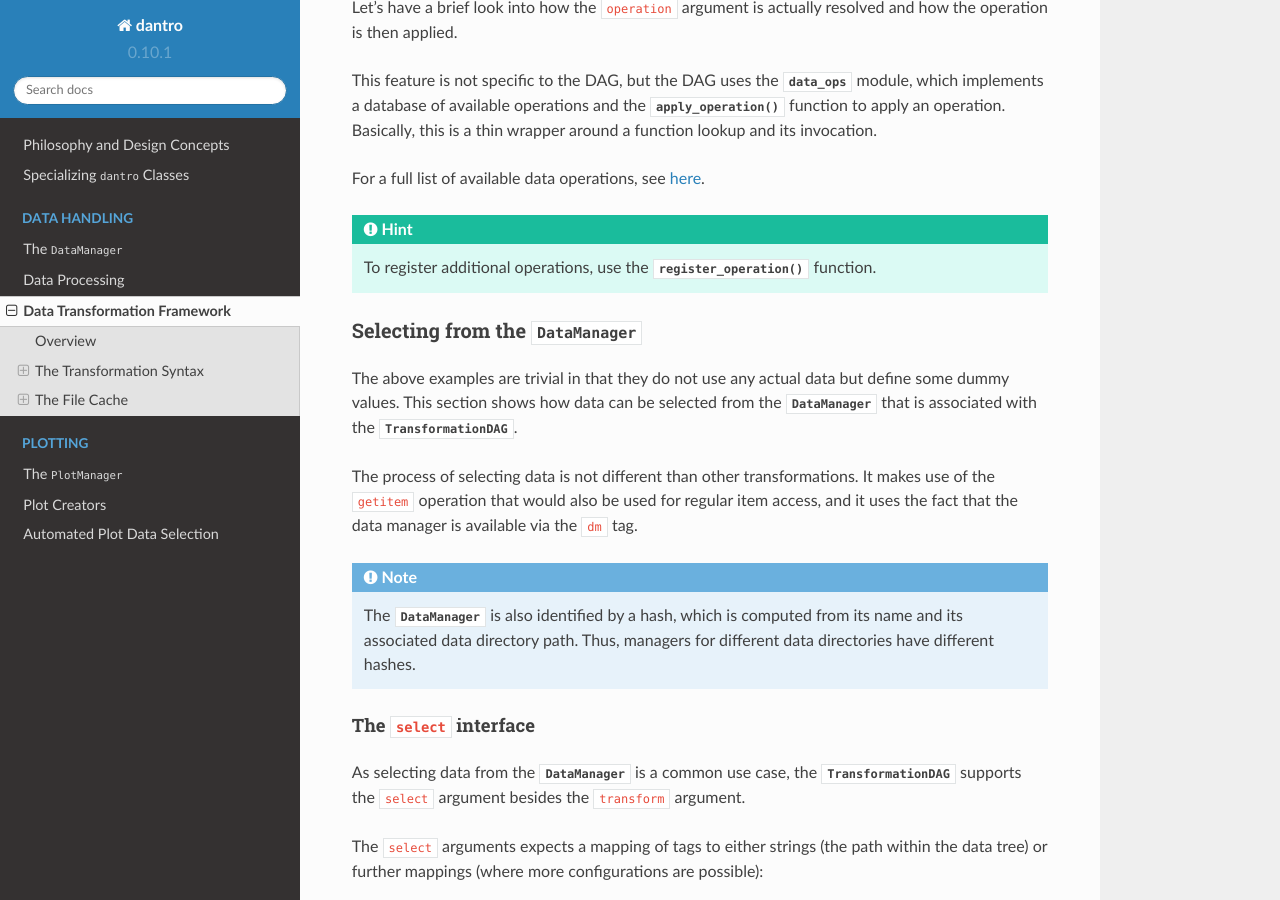
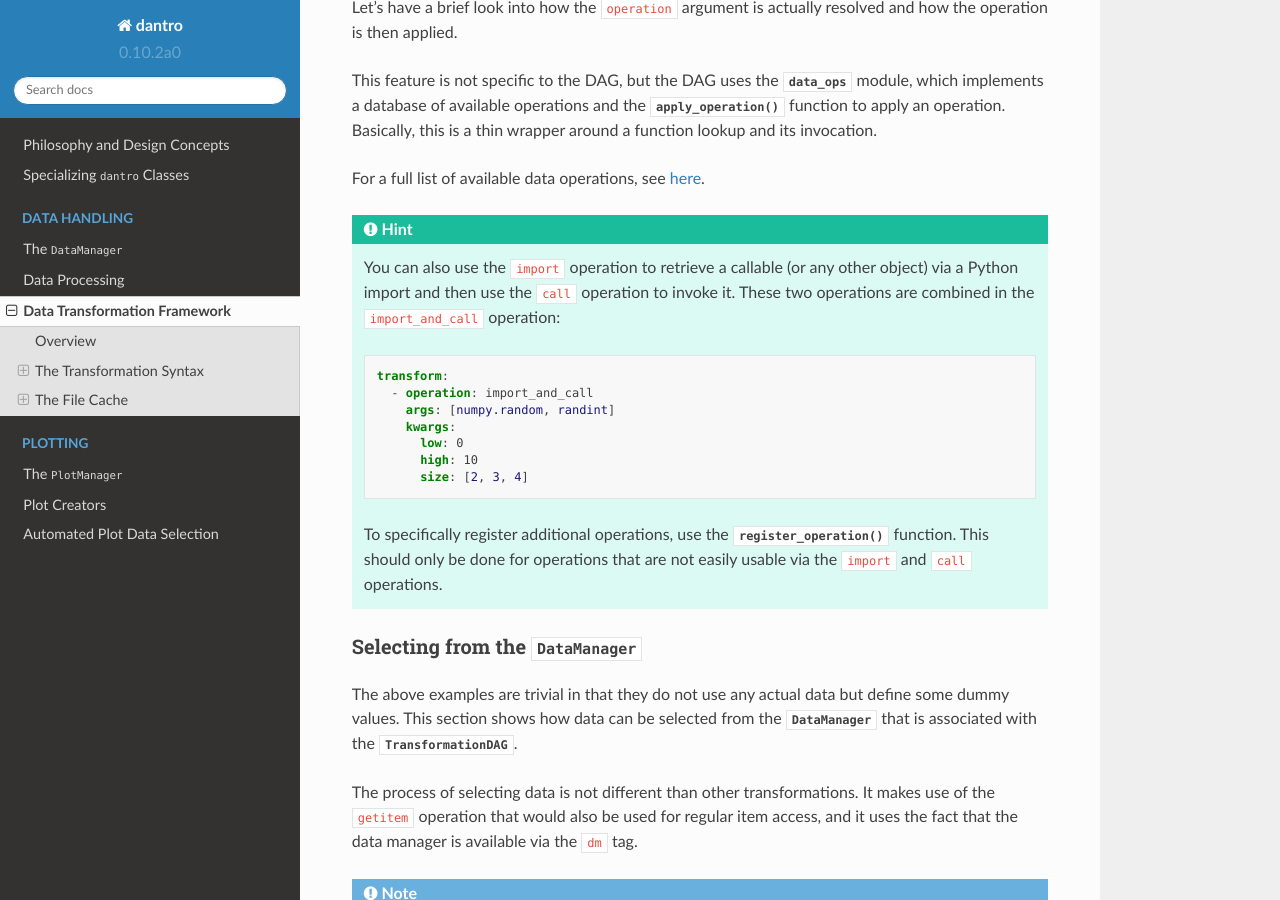
Before and after one commit to utopia-foss/dantro, a Sphinx documentation site: the page built from doc/data_io/transform.rst, in a window 1280 px wide and 900 px high, scrolled down 7044 px. Built offline with Sphinx 7.4.7 and the Read the Docs theme 2.0.0, drawn with Linux system fonts in a browser that asks for light colours; pages that are not in the unit, such as notebooks, are missing from menus.

Commit message:
Update documentation and changelog; bump version to 0.10.2a0

```diff
--- a/dantro/__init__.py
+++ b/dantro/__init__.py
@@ -1,7 +1,7 @@
 """dantro let's you load and manipulate hierarchically organized data"""
 
 # Package version
-__version__ = '0.10.1'
+__version__ = '0.10.2a0'
 
 # Configure the logging module for the whole package here by importing the
 # dantro-specific logging module
--- a/doc/data_io/transform.rst
+++ b/doc/data_io/transform.rst
@@ -298,7 +298,21 @@ For a full list of available data operations, see :ref:`here <data_ops_available
 
 .. hint::
 
-    To register additional operations, use the :py:func:`~dantro.utils.register_operation` function.
+    You can also use the ``import`` operation to retrieve a callable (or any other object) via a Python import and then use the ``call`` operation to invoke it.
+    These two operations are combined in the ``import_and_call`` operation:
+
+    .. code-block:: yaml
+
+        transform:
+          - operation: import_and_call
+            args: [numpy.random, randint]
+            kwargs:
+              low: 0
+              high: 10
+              size: [2, 3, 4]
+
+    To specifically register additional operations, use the :py:func:`~dantro.utils.register_operation` function.
+    This should only be done for operations that are not easily usable via the ``import`` and ``call`` operations.
 
 
 
```
Also changed, not shown: CHANGELOG.md (+7 -0 lines), doc/data_io/data_ops.rst (+7 -0 lines).
